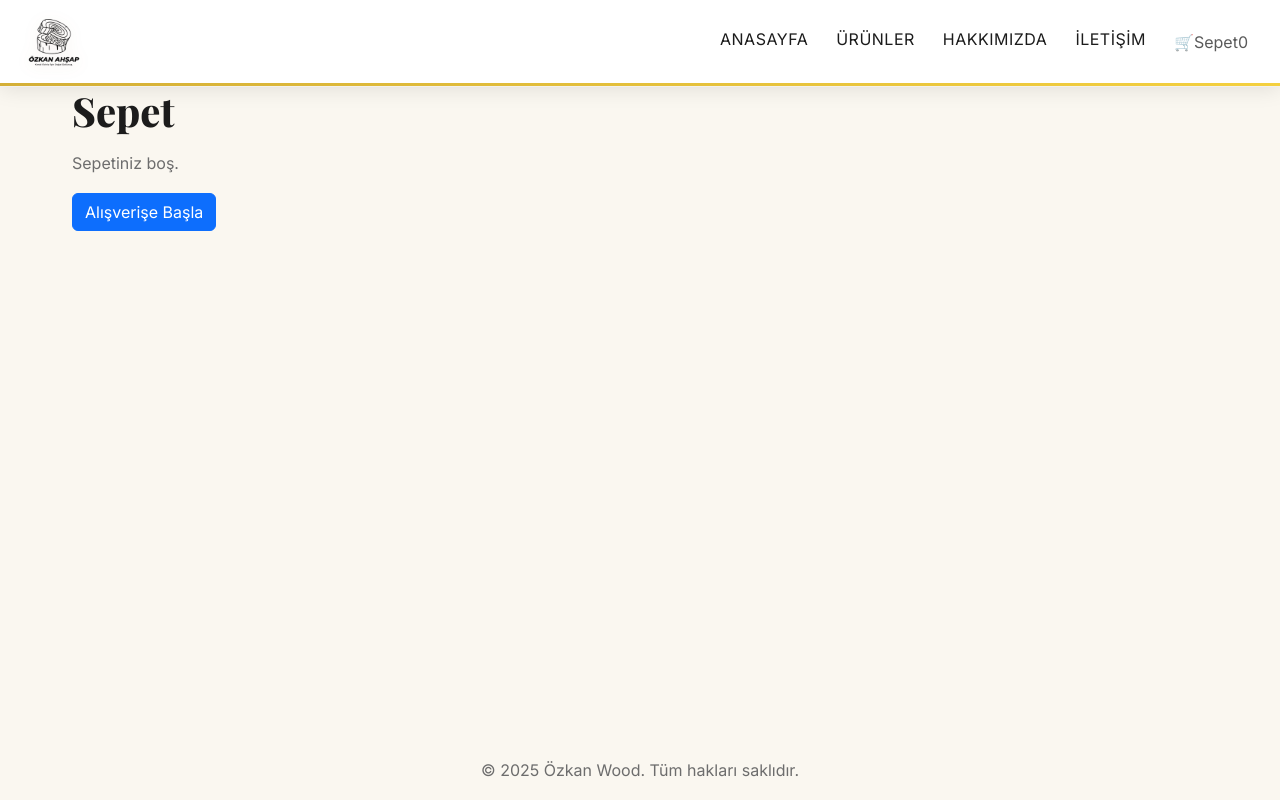
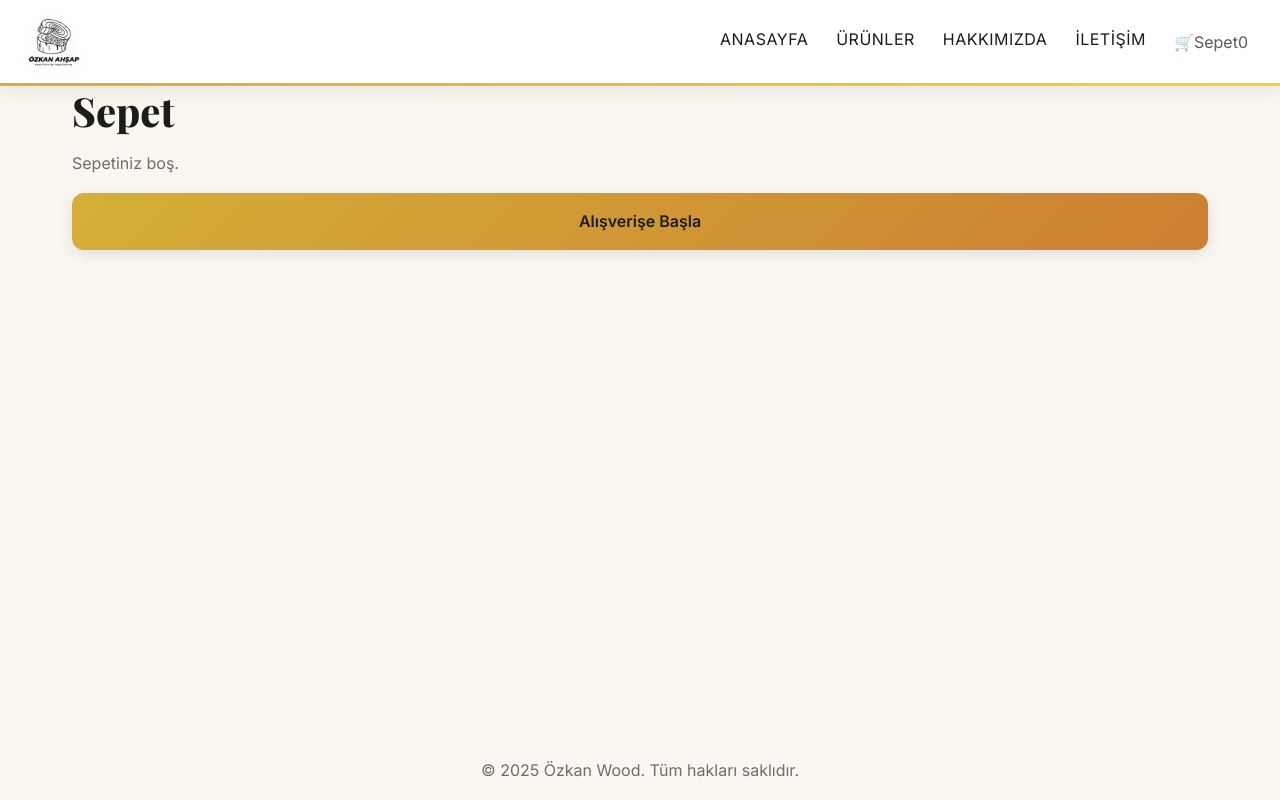
Before and after one commit to Mebalci/ozkanwood, a React (Vite) app: page /sepet in a window 1280 px wide. Built offline with nearby package versions, Linux system fonts and the light colour scheme.

Commit message:
Update CartPage.jsx

```diff
--- a/src/pages/CartPage.jsx
+++ b/src/pages/CartPage.jsx
@@ -28,7 +28,7 @@ export default function CartPage() {
       <div className="cart-page container">
         <h2>Sepet</h2>
         <p>Sepetiniz boş.</p>
-        <Link to="/urunler" className="btn btn-primary">Alışverişe Başla</Link>
+        <Link to="/urunler" className="whatsapp-btn">Alışverişe Başla</Link>
       </div>
     );
   }
@@ -62,7 +62,7 @@ export default function CartPage() {
               </div>
               <div className="row-right">
                 <div className="row-total">{formatPrice(it.discounted * it.qty)} ₺</div>
-                <button className="remove-btn" onClick={() => removeFromCart(it.id)}>Kaldır</button>
+                <button className="whatsapp-btn" onClick={() => removeFromCart(it.id)}>Kaldır</button>
               </div>
             </div>
           </div>
@@ -75,8 +75,8 @@ export default function CartPage() {
           <strong>{formatPrice(total)} ₺</strong>
         </div>
         <div className="sum-actions">
-          <button className="btn btn-outline-danger" onClick={clearCart}>Sepeti Temizle</button>
-          <button className="btn btn-success" onClick={sendWhatsAppOrder}>WhatsApp’tan Sipariş Gönder</button>
+          <button className="whatsapp-btn" onClick={clearCart}>Sepeti Temizle</button>
+          <button className="whatsapp-btn" onClick={sendWhatsAppOrder}>WhatsApp’tan Sipariş Gönder</button>
         </div>
         <p className="muted">Sipariş mesajınız WhatsApp’ta otomatik hazırlanır; gönderip onaylayın. 🎯</p>
       </div>
```
